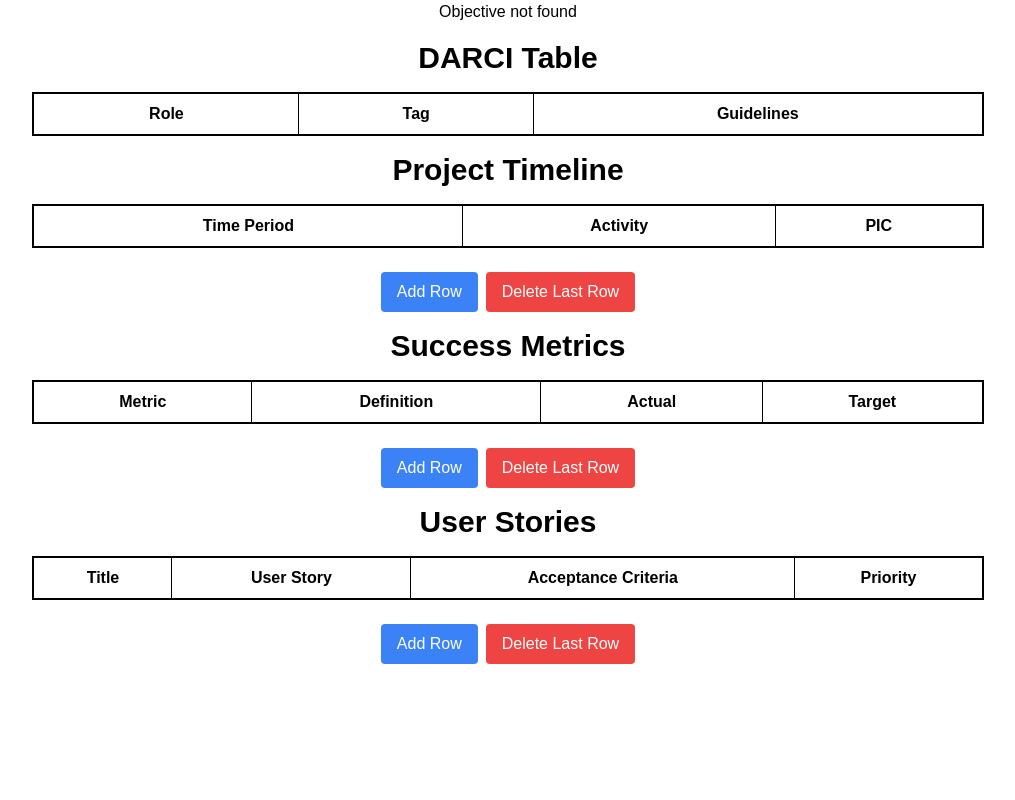
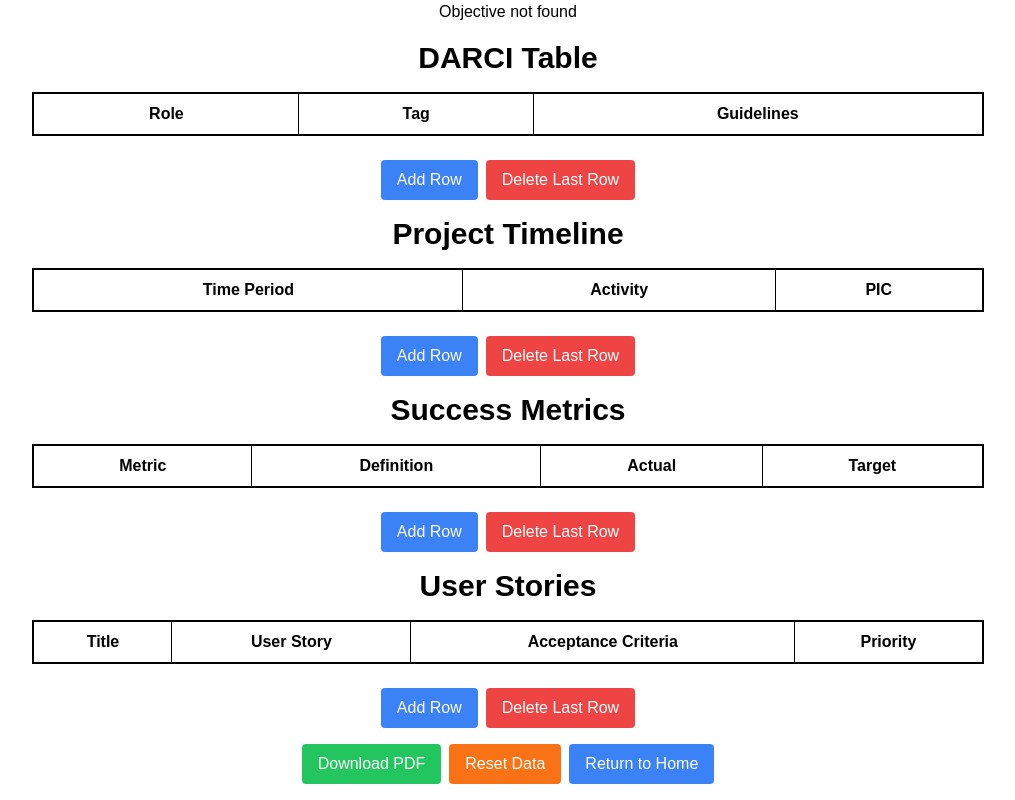
Before and after one commit to unChris666/C242-PM02, a Next.js app in the folder next-app/: page /output in a window 1280 px wide. Shown: the part 268-1068 px from the top of the page, without its empty margins (132-1147 px from the left). Before the commit the page ends 964 px from the top, so only its background shows below. Built offline with nearby package versions, Linux system fonts and the light colour scheme.

Commit message:
finishing output page

```diff
--- a/next-app/app/output/page.tsx
+++ b/next-app/app/output/page.tsx
@@ -1,6 +1,8 @@
 'use client';
 import { useEffect, useState } from 'react';
 import { useRouter } from 'next/navigation';
+import html2canvas from 'html2canvas';
+import jsPDF from 'jspdf';
 
 export default function OutputPage() {
   const router = useRouter();
@@ -13,6 +15,14 @@ export default function OutputPage() {
   const [successMetricsArray, setSuccessMetricsArray] = useState<{ Metric: string; Definition: string; Actual: string; Target: string }[]>([]);
   const [userStoriesArray, setUserStoriesArray] = useState<{ Title: string; UserStory: string; AcceptanceCriteria: string; Priority: string }[]>([]);
 
+  const addDarciRow = () => {
+    setDarciArray([...darciArray, { Role: "", Tag: "", Guidelines: [] }]);
+  };
+  const deleteDarciLastRow = () => {
+    if (darciArray.length > 0) {
+        setDarciArray(darciArray.slice(0, -1));
+    }
+  };
 
   const addProjectTimelineRow = () => {
     setProjectTimelineArray([...projectTimelineArray, { TimePeriod: "", Activity: "", PIC: "" }]);
@@ -41,6 +51,69 @@ export default function OutputPage() {
         setUserStoriesArray(userStoriesArray.slice(0, -1));
     }
   };
+
+  const downloadContent = async () => {
+    // Hide buttons by manipulating the DOM directly
+    const buttons = document.querySelectorAll('.actions button');
+    buttons.forEach(button => {
+      (button as HTMLElement).style.display = 'none';
+    });
+
+    const content = document.getElementById("downloadable-content");
+
+    // Capture the full height of the content
+    if (content) {
+      const canvas = await html2canvas(content, {
+        scale: 2,
+        scrollY: -window.scrollY,
+        useCORS: true
+      });
+
+      const imgData = canvas.toDataURL("image/png");
+      const pdf = new jsPDF("p", "mm", "a4");
+      const pdfWidth = pdf.internal.pageSize.getWidth();
+      const pdfHeight = (canvas.height * pdfWidth) / canvas.width;
+
+      pdf.addImage(imgData, "PNG", 0, 0, pdfWidth, pdfHeight);
+
+      let remainingHeight = pdfHeight;
+      const pageHeight = pdf.internal.pageSize.getHeight();
+
+      while (remainingHeight > pageHeight) {
+        pdf.addPage();
+        pdf.addImage(imgData, "PNG", 0, -(remainingHeight - pageHeight), pdfWidth, pdfHeight);
+        remainingHeight -= pageHeight;
+      }
+
+      pdf.save("product-requirements-document.pdf");
+
+    // Restore buttons after the PDF is generated
+    buttons.forEach(button => {
+      (button as HTMLElement).style.display = '';
+    });
+  }
+  };
+
+  const resetData = () => {
+    // Reset all state variables to their initial values
+    setMetadata([]);
+    setInputOverview('Input Overview not found');
+    setProblemStatement('Problem Statement not found');
+    setObjectives('Objective not found');
+    setDarciArray([]);
+    setProjectTimelineArray([]);
+    setSuccessMetricsArray([]);
+    setUserStoriesArray([]);
+    localStorage.removeItem('outputText');
+
+    // Navigate back to the home page
+    router.push("/home");
+  };
+
+  const returnToHome = () => {
+    router.push("/home");
+  };
+
 
   useEffect(() => {
     const outputText = localStorage.getItem('outputText');
@@ -286,6 +359,20 @@ export default function OutputPage() {
                     ))}
                 </tbody>
             </table>
+            <div className="actions mt-4">
+                <button
+                    onClick={addDarciRow}
+                    className="mt-2 px-4 py-2 bg-blue-500 text-white rounded"
+                >
+                    Add Row
+                </button>
+                <button
+                    onClick={deleteDarciLastRow}
+                    className="mt-2 ml-2 px-4 py-2 bg-red-500 text-white rounded"
+                >
+                    Delete Last Row
+                </button>
+            </div>
         </div>
 
       {/* Project Timeline */}
@@ -402,6 +489,13 @@ export default function OutputPage() {
                 </button>
             </div>
       </div>
+
+      {/* Download Button */}
+      <div className="download-button mt-4 actions">
+        <button onClick={downloadContent} className="px-4 py-2 bg-green-500 text-white rounded">Download PDF</button>
+        <button onClick={resetData} className="ml-2 px-4 py-2 bg-orange-500 text-white rounded">Reset Data</button>
+        <button onClick={returnToHome} className="ml-2 px-4 py-2 bg-blue-500 text-white rounded">Return to Home</button>
+      </div>
     </div>
   );
 }
```
